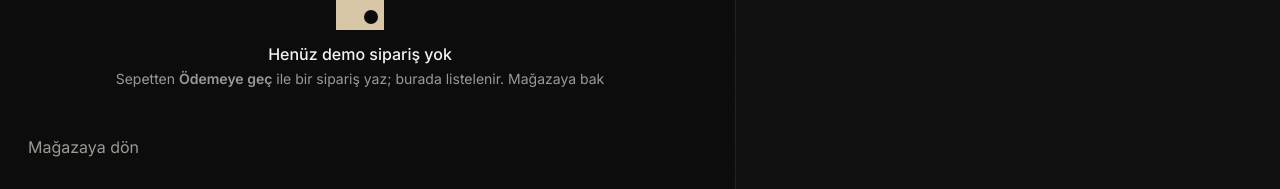
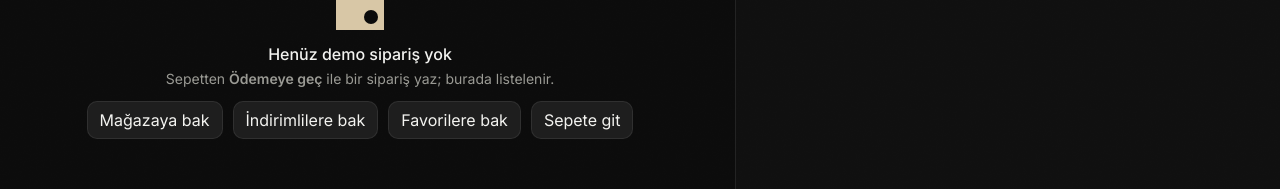
Before and after one commit to mattiasadem/qante-commerce, a Next.js app in the folder web/: page /siparislerim in a window 1280 px wide. Shown: the part 250-439 px from the top of the page. Built offline with nearby package versions, Linux system fonts and the light colour scheme.

Commit message:
feat(orders): Siparişlerim empty shortcuts (shop/sale/fav/cart)

```diff
--- a/web/components/ui-my-orders.tsx
+++ b/web/components/ui-my-orders.tsx
@@ -220,9 +220,22 @@
           <div className="mark" />
           <h3>Henüz demo sipariş yok</h3>
           <p>
-            Sepetten <strong>Ödemeye geç</strong> ile bir sipariş yaz; burada listelenir.{" "}
-            <Link href="/">Mağazaya bak</Link>
+            Sepetten <strong>Ödemeye geç</strong> ile bir sipariş yaz; burada listelenir.
           </p>
+          <div style={{ marginTop: 14, display: "flex", gap: 10, flexWrap: "wrap", justifyContent: "center" }}>
+            <Link className="btn" href="/" data-cta="my-orders-empty-to-shop">
+              Mağazaya bak
+            </Link>
+            <Link className="btn" href="/?sale=1" data-cta="my-orders-empty-to-sale">
+              İndirimlilere bak
+            </Link>
+            <Link className="btn" href="/?fav=1" data-cta="my-orders-empty-to-favorites">
+              Favorilere bak
+            </Link>
+            <Link className="btn" href="/sepet" data-cta="my-orders-empty-to-cart">
+              Sepete git
+            </Link>
+          </div>
         </div>
       ) : (
         <>
```
